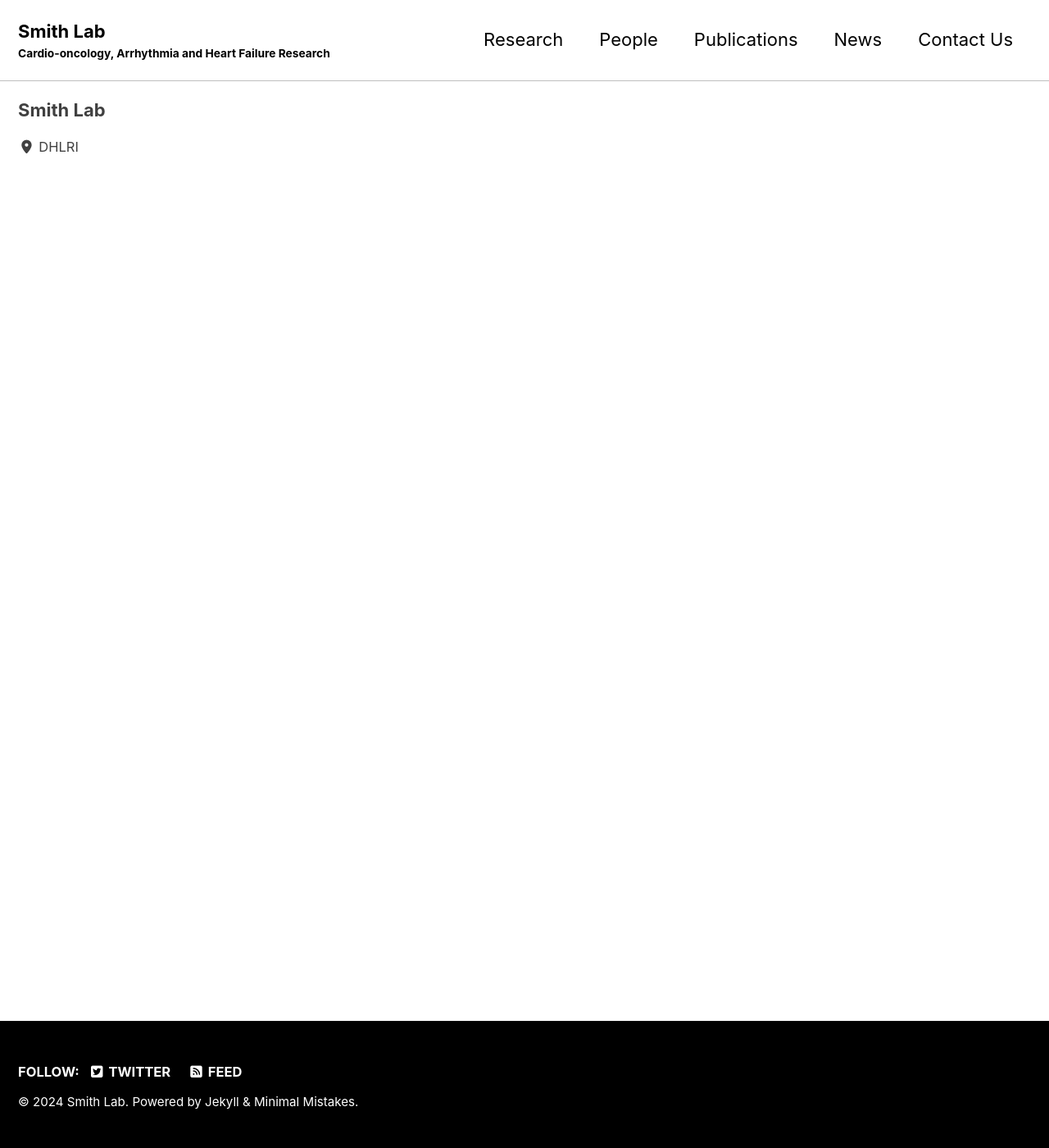
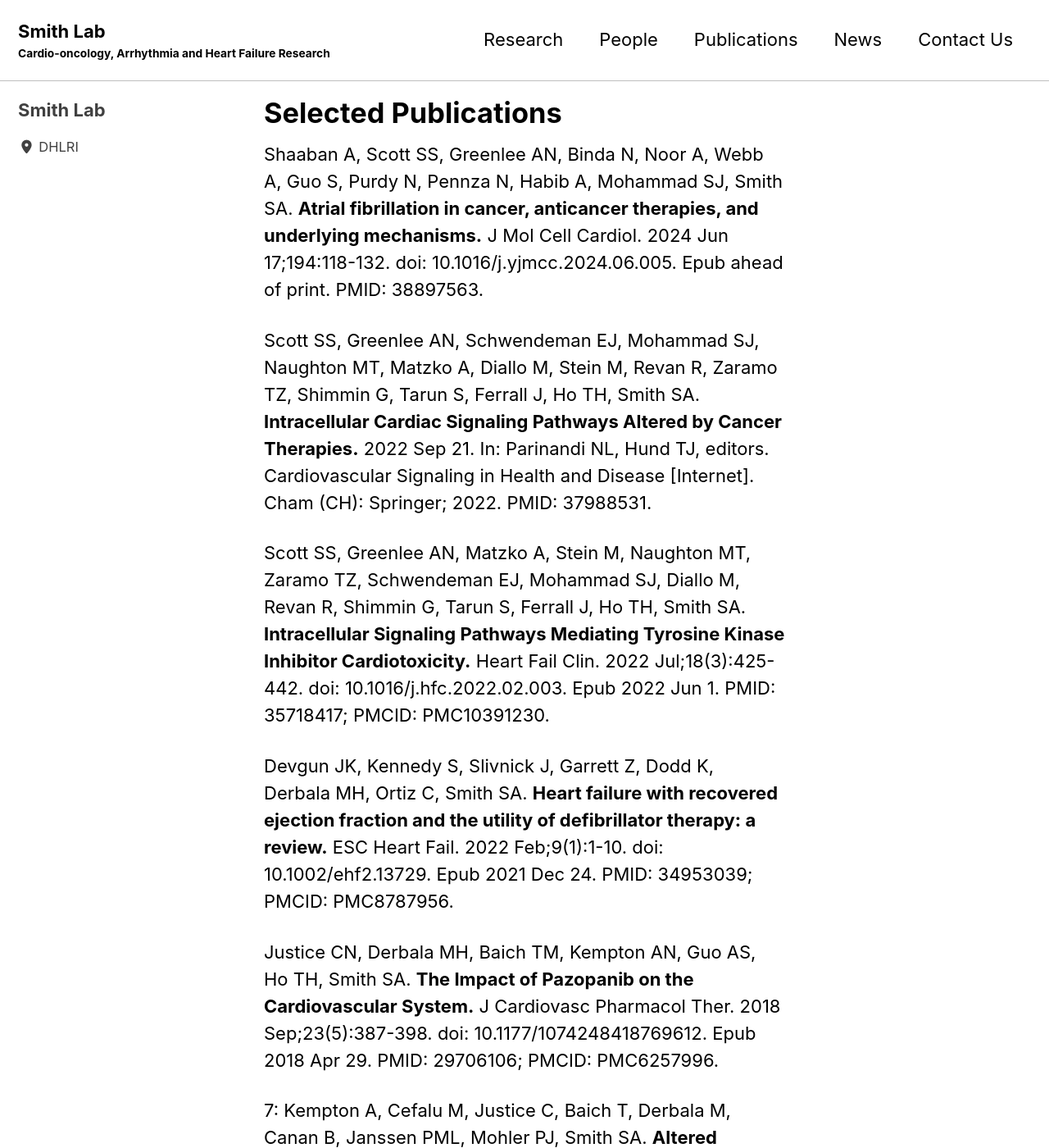
Before and after one commit to cralbers/smith-lab, a Jekyll site: the page built from _pages/publications.md, in a window 1280 px wide and 1400 px high. Shown: the whole window at 82% size. Built offline with Jekyll 4.4.1, drawn with Linux system fonts in a browser that asks for light colours; cached includes are drawn as plain includes; some of the changed text lies outside the part shown.

Commit message:
added publications

```diff
--- a/_pages/publications.md
+++ b/_pages/publications.md
@@ -1,4 +1,20 @@
 ---
 permalink: /publications/
 toc: false
+title: Selected Publications
 ---
+Shaaban A, Scott SS, Greenlee AN, Binda N, Noor A, Webb A, Guo S, Purdy N, Pennza N, Habib A, Mohammad SJ, Smith SA. **Atrial fibrillation in cancer, anticancer therapies, and underlying mechanisms.** J Mol Cell Cardiol. 2024 Jun 17;194:118-132. doi: 10.1016/j.yjmcc.2024.06.005. Epub ahead of print. PMID: 38897563.
+
+Scott SS, Greenlee AN, Schwendeman EJ, Mohammad SJ, Naughton MT, Matzko A, Diallo M, Stein M, Revan R, Zaramo TZ, Shimmin G, Tarun S, Ferrall J, Ho TH, Smith SA. **Intracellular Cardiac Signaling Pathways Altered by Cancer Therapies.** 2022 Sep 21. In: Parinandi NL, Hund TJ, editors. Cardiovascular Signaling in Health and Disease [Internet]. Cham (CH): Springer; 2022. PMID: 37988531.
+
+Scott SS, Greenlee AN, Matzko A, Stein M, Naughton MT, Zaramo TZ, Schwendeman EJ, Mohammad SJ, Diallo M, Revan R, Shimmin G, Tarun S, Ferrall J, Ho TH, Smith SA. **Intracellular Signaling Pathways Mediating Tyrosine Kinase Inhibitor Cardiotoxicity.** Heart Fail Clin. 2022 Jul;18(3):425-442. doi: 10.1016/j.hfc.2022.02.003. Epub 2022 Jun 1. PMID: 35718417; PMCID: PMC10391230.
+
+Devgun JK, Kennedy S, Slivnick J, Garrett Z, Dodd K, Derbala MH, Ortiz C, Smith SA. **Heart failure with recovered ejection fraction and the utility of defibrillator therapy: a review.** ESC Heart Fail. 2022 Feb;9(1):1-10. doi: 10.1002/ehf2.13729. Epub 2021 Dec 24. PMID: 34953039; PMCID: PMC8787956.
+
+Justice CN, Derbala MH, Baich TM, Kempton AN, Guo AS, Ho TH, Smith SA. **The Impact of Pazopanib on the Cardiovascular System.** J Cardiovasc Pharmacol Ther. 2018 Sep;23(5):387-398. doi: 10.1177/1074248418769612. Epub 2018 Apr 29. PMID: 29706106; PMCID: PMC6257996.
+
+7: Kempton A, Cefalu M, Justice C, Baich T, Derbala M, Canan B, Janssen PML, Mohler PJ, Smith SA. **Altered regulation of cardiac ankyrin repeat protein in heart failure.** Heliyon. 2018 Feb 1;4(1):e00514. doi: 10.1016/j.heliyon.2018.e00514. PMID: 29560432; PMCID: PMC5857524.
+
+Kempton A, Justice C, Guo A, Cefalu M, Makara M, Janssen P, Ho TH, Smith SA. **Pazopanib for renal cell carcinoma leads to elevated mean arterial pressures in a murine model.** Clin Exp Hypertens. 2018;40(6):524-533. doi: 10.1080/10641963.2017.1403623. Epub 2017 Nov 27. PMID: 29172746; PMCID: PMC6203326.
+
+Derbala MH, Guo AS, Mohler PJ, Smith SA. **The role of βII spectrin in cardiac health and disease.** Life Sci. 2018 Jan 1;192:278-285. doi: 10.1016/j.lfs.2017.11.009. Epub 2017 Nov 9. PMID: 29128512; PMCID: PMC5743760.
```
Also changed, not shown: _pages/people.md (+3 -0 lines).
